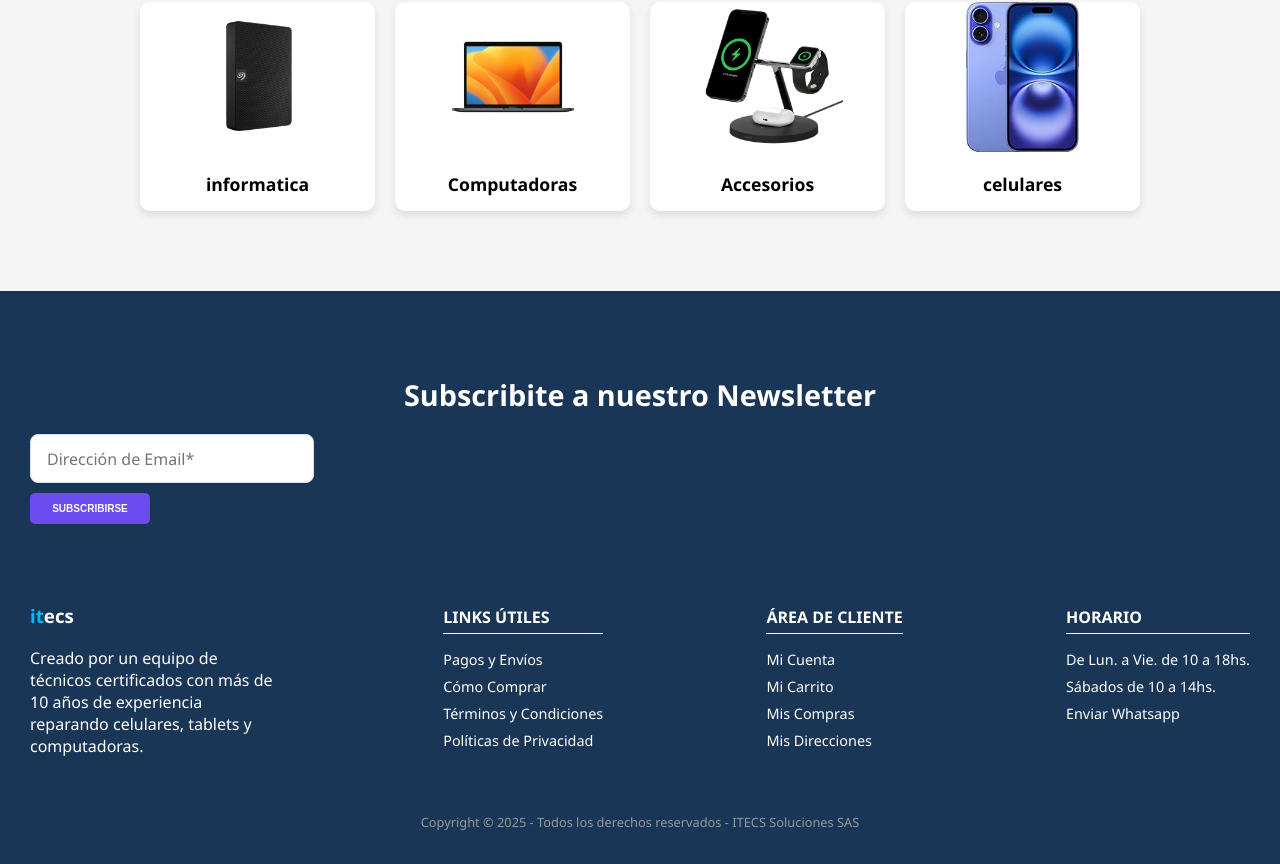
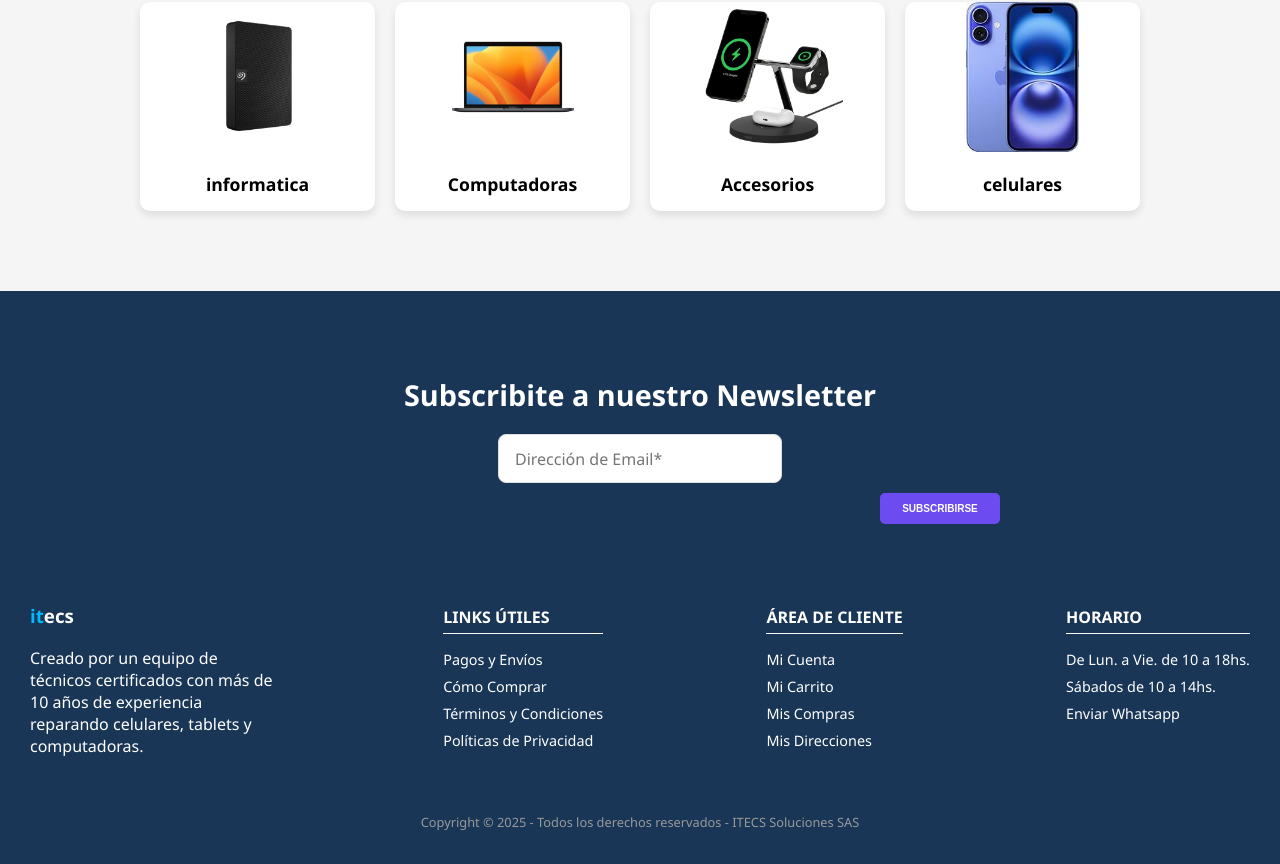
Before and after one commit to gustavo-manzini/Itecs, a React (Vite) app: page / in a window 1280 px wide. Shown: the part 872-1736 px from the top of the page. Built offline with nearby package versions, Linux system fonts and the light colour scheme.

Commit message:
centre el boton del newsletter

```diff
--- a/src/App.css
+++ b/src/App.css
@@ -1208,3 +1208,19 @@ button:hover {
 width: 650px;
 border-radius: 10px;
 }
+
+.newsletter-form{
+  display: flex;
+  justify-content: center;
+  align-items: center;
+  gap: 10px;
+  width: 100%;
+}
+
+.newsletter-btn{
+  text-align: center;
+  justify-content: center;
+  display: flex;
+  gap: 10px;
+  margin-left: 850px;
+}
--- a/src/Componentes/Footer.jsx
+++ b/src/Componentes/Footer.jsx
@@ -5,9 +5,9 @@ const Footer = () => {
     <footer className="footer">
       <div className="newsletter">
         <h2>Subscribite a nuestro Newsletter</h2>
-        <form>
+        <form className='newsletter-form'>
           <input className='input-news' type="email" placeholder="Dirección de Email*" required />
-          <button type="submit">SUBSCRIBIRSE</button>
+          <button className='newsletter-btn' type="submit">SUBSCRIBIRSE</button>
         </form>
       </div>
 
```
